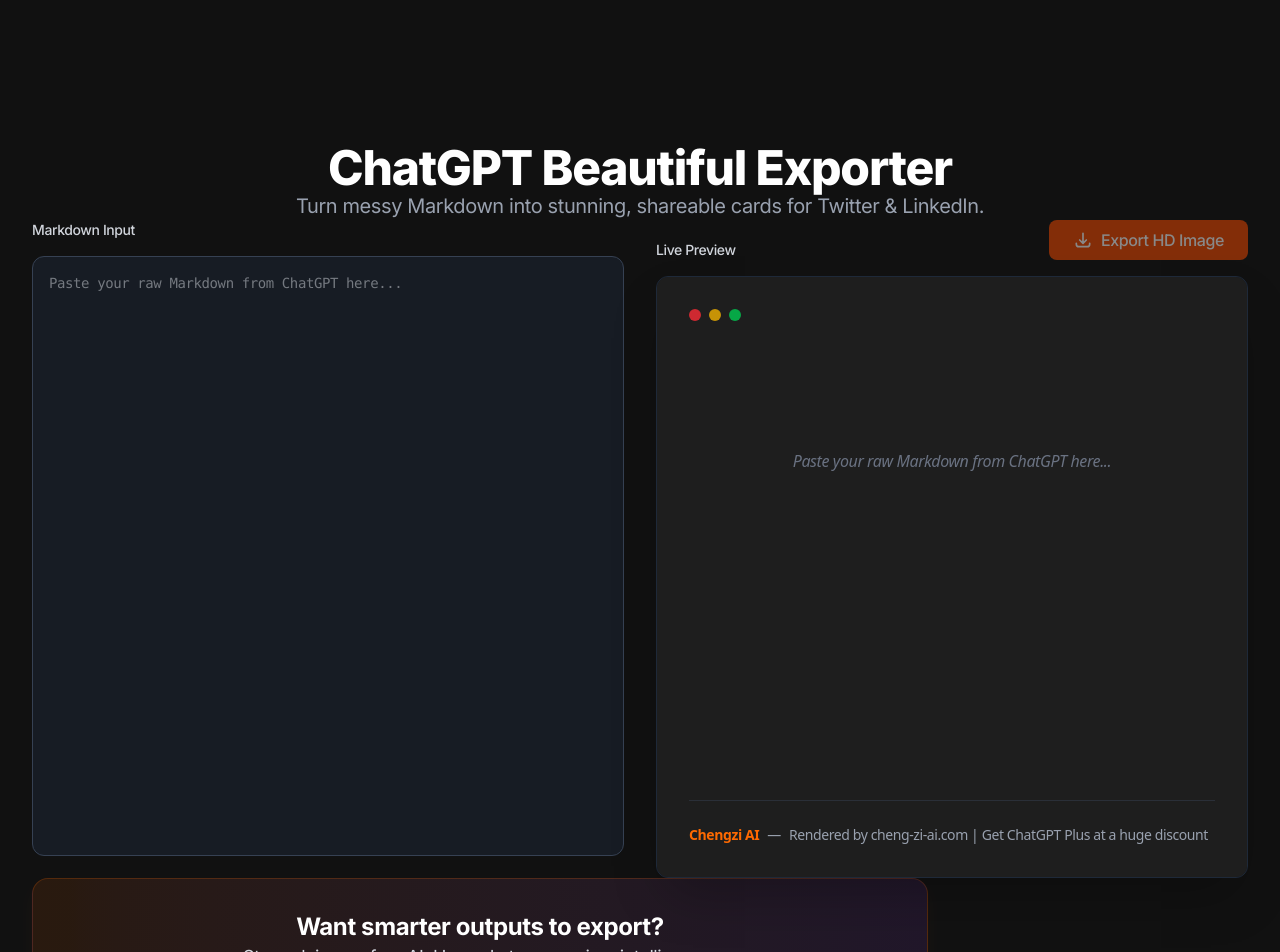
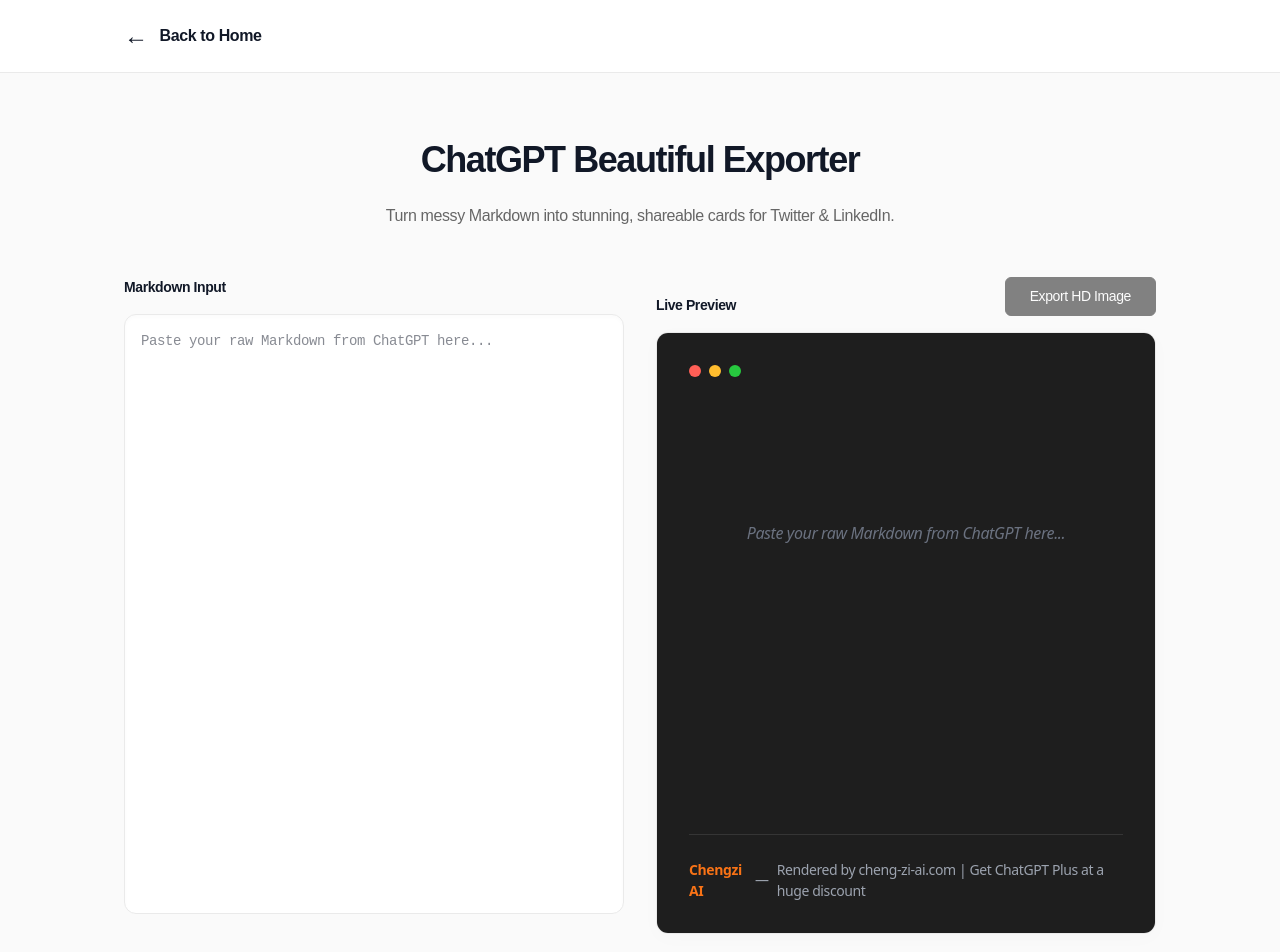
Before and after one commit to Blackdcp/chengzi-ai, a Next.js app: page /en/tools/chat-exporter in a window 1280 px wide. Shown: the top 952 px of the page. Built offline with nearby package versions, Linux system fonts and the light colour scheme.

Commit message:
fix: standardize ChatExporter UI to match ppt2pdf and fix dead product link

```diff
--- a/src/app/[lang]/tools/chat-exporter/page.tsx
+++ b/src/app/[lang]/tools/chat-exporter/page.tsx
@@ -34,9 +34,5 @@ export default async function ChatExporterPage({
   const resolvedParams = await params;
   const dict = await getDictionary(resolvedParams.lang);
 
-  return (
-    <div className="min-h-screen bg-[#111111] pt-24 pb-12">
-      <ChatExporter dict={dict} lang={resolvedParams.lang} />
-    </div>
-  );
+  return <ChatExporter dict={dict} lang={resolvedParams.lang} />;
 }
--- a/src/components/ChatExporter.tsx
+++ b/src/components/ChatExporter.tsx
@@ -18,7 +18,7 @@ export default function ChatExporter({ dict, lang }: { dict: any; lang: string }
       const dataUrl = await htmlToImage.toPng(previewRef.current, {
         quality: 1.0,
         pixelRatio: 2,
-        backgroundColor: '#1E1E1E', // Match dark theme
+        backgroundColor: '#1E1E1E',
       });
       const link = document.createElement('a');
       link.download = 'chat-export.png';
@@ -32,81 +32,125 @@ export default function ChatExporter({ dict, lang }: { dict: any; lang: string }
   };
 
   return (
-    <div className="max-w-7xl mx-auto px-4 sm:px-6 lg:px-8 py-12">
-      <div className="text-center mb-12">
-        <h1 className="text-4xl font-extrabold tracking-tight text-white sm:text-5xl">
+    <div style={{ minHeight: "100vh", background: "#fafafa", fontFamily: "sans-serif" }}>
+      {/* Standardized Header */}
+      <header style={{ background: "#ffffff", borderBottom: "1px solid #eaeaea", padding: "12px 0", position: "sticky", top: 0, zIndex: 50 }}>
+        <div style={{ maxWidth: 1080, margin: "0 auto", padding: "0 24px", display: "flex", alignItems: "center", justifyContent: "space-between", height: "48px" }}>
+          <Link href={`/${lang}`} style={{ display: "flex", alignItems: "center", gap: 12, textDecoration: "none" }}>
+             <span style={{ fontSize: 24, color: "#111827" }}>←</span>
+             <span style={{ fontSize: 16, fontWeight: 700, color: "#111827" }}>{dict.ppt2pdf?.back || (lang === 'zh' ? '返回首页' : 'Back to Home')}</span>
+          </Link>
+        </div>
+      </header>
+
+      {/* Main Content Area */}
+      <main style={{ maxWidth: 1080, margin: "60px auto", padding: "0 24px", textAlign: "center" }}>
+        <h1 style={{ fontSize: 36, fontWeight: 800, color: "#111827", marginBottom: 16, letterSpacing: "-0.04em" }}>
           {dict.tools.chatExporter.hero.title}
         </h1>
-        <p className="mt-4 text-xl text-gray-400">
+        <p style={{ fontSize: 16, color: "#666666", marginBottom: 48, lineHeight: 1.6 }}>
           {dict.tools.chatExporter.hero.subtitle}
         </p>
-      </div>
 
-      <div className="grid grid-cols-1 lg:grid-cols-2 gap-8 items-start">
+        <div style={{ display: "grid", gridTemplateColumns: "repeat(auto-fit, minmax(400px, 1fr))", gap: "32px", textAlign: "left", alignItems: "start" }}>
+
           {/* Left Side: Input */}
-        <div className="flex flex-col gap-4">
-          <label className="text-sm font-medium text-gray-300">Markdown Input</label>
+          <div style={{ display: "flex", flexDirection: "column", gap: "16px" }}>
+            <label style={{ fontSize: 14, fontWeight: 600, color: "#111827" }}>Markdown Input</label>
             <textarea
-            className="w-full h-[600px] p-4 bg-gray-800/50 border border-gray-700 rounded-xl text-gray-300 focus:ring-2 focus:ring-orange-500 focus:border-transparent font-mono text-sm resize-none"
+              style={{
+                width: "100%",
+                height: "600px",
+                padding: "16px",
+                background: "#ffffff",
+                border: "1px solid #eaeaea",
+                borderRadius: "12px",
+                color: "#111827",
+                fontFamily: "monospace",
+                fontSize: "14px",
+                resize: "none",
+                outline: "none",
+                boxShadow: "inset 0 2px 4px rgba(0,0,0,0.02)",
+                transition: "border-color 0.2s"
+              }}
               placeholder={dict.tools.chatExporter.editor.placeholder}
               value={markdown}
               onChange={(e) => setMarkdown(e.target.value)}
+              onFocus={(e) => e.target.style.borderColor = "#1677ff"}
+              onBlur={(e) => e.target.style.borderColor = "#eaeaea"}
             />
           </div>
 
           {/* Right Side: Preview & Export */}
-        <div className="flex flex-col gap-4">
-          <div className="flex justify-between items-end">
-            <label className="text-sm font-medium text-gray-300">{dict.tools.chatExporter.editor.previewTitle}</label>
+          <div style={{ display: "flex", flexDirection: "column", gap: "16px" }}>
+            <div style={{ display: "flex", justifyContent: "space-between", alignItems: "flex-end" }}>
+              <label style={{ fontSize: 14, fontWeight: 600, color: "#111827" }}>{dict.tools.chatExporter.editor.previewTitle}</label>
               <button
                 onClick={handleDownload}
                 disabled={isGenerating || !markdown}
-              className="px-6 py-2 bg-orange-600 hover:bg-orange-700 text-white rounded-lg font-medium transition-colors disabled:opacity-50 disabled:cursor-not-allowed flex items-center gap-2"
+                className="vercel-button"
+                style={{
+                  padding: "8px 24px",
+                  fontSize: "14px",
+                  fontWeight: 500,
+                  opacity: (isGenerating || !markdown) ? 0.5 : 1,
+                  cursor: (isGenerating || !markdown) ? "not-allowed" : "pointer",
+                  display: "flex",
+                  alignItems: "center",
+                  gap: "8px"
+                }}
               >
-              {isGenerating ? (
-                <svg className="animate-spin h-5 w-5 text-white" xmlns="http://www.w3.org/2000/svg" fill="none" viewBox="0 0 24 24">
-                  <circle className="opacity-25" cx="12" cy="12" r="10" stroke="currentColor" strokeWidth="4"></circle>
-                  <path className="opacity-75" fill="currentColor" d="M4 12a8 8 0 018-8V0C5.373 0 0 5.373 0 12h4zm2 5.291A7.962 7.962 0 014 12H0c0 3.042 1.135 5.824 3 7.938l3-2.647z"></path>
-                </svg>
-              ) : (
-                <svg className="w-5 h-5" fill="none" stroke="currentColor" viewBox="0 0 24 24"><path strokeLinecap="round" strokeLinejoin="round" strokeWidth={2} d="M4 16v1a3 3 0 003 3h10a3 3 0 003-3v-1m-4-4l-4 4m0 0l-4-4m4 4V4" /></svg>
-              )}
-              {dict.tools.chatExporter.editor.downloadImage}
+                {isGenerating ? dict.tools.chatExporter.editor.downloading : dict.tools.chatExporter.editor.downloadImage}
               </button>
             </div>
 
             {/* Render Area Wrapper for clipping */}
-          <div className="w-full bg-gray-900 border border-gray-800 rounded-xl overflow-hidden shadow-2xl">
+            <div style={{
+              width: "100%",
+              background: "#ffffff",
+              border: "1px solid #eaeaea",
+              borderRadius: "12px",
+              overflow: "hidden",
+              boxShadow: "0 4px 20px rgba(0,0,0,0.02)"
+            }}>
               {/* THIS is the div that gets captured */}
               <div
                 ref={previewRef}
-              className="bg-[#1E1E1E] text-gray-200 p-8 min-h-[600px] flex flex-col relative"
-              style={{ fontFamily: "system-ui, -apple-system, sans-serif" }}
+                style={{
+                  background: "#1E1E1E",
+                  color: "#e5e7eb",
+                  padding: "32px",
+                  minHeight: "600px",
+                  display: "flex",
+                  flexDirection: "column",
+                  position: "relative",
+                  fontFamily: "system-ui, -apple-system, sans-serif"
+                }}
               >
                 {/* macOS style Window Buttons */}
-              <div className="flex gap-2 mb-6">
-                <div className="w-3 h-3 rounded-full bg-red-500/80"></div>
-                <div className="w-3 h-3 rounded-full bg-yellow-500/80"></div>
-                <div className="w-3 h-3 rounded-full bg-green-500/80"></div>
+                <div style={{ display: "flex", gap: "8px", marginBottom: "24px" }}>
+                  <div style={{ width: 12, height: 12, borderRadius: "50%", background: "#ff5f56" }}></div>
+                  <div style={{ width: 12, height: 12, borderRadius: "50%", background: "#ffbd2e" }}></div>
+                  <div style={{ width: 12, height: 12, borderRadius: "50%", background: "#27c93f" }}></div>
                 </div>
 
                 {/* Markdown Content */}
-              <div className="prose prose-invert prose-orange max-w-none flex-grow">
+                <div className="prose prose-invert prose-orange max-w-none" style={{ flexGrow: 1 }}>
                   {markdown ? (
                     <ReactMarkdown remarkPlugins={[remarkGfm]}>
                       {markdown}
                     </ReactMarkdown>
                   ) : (
-                  <div className="text-gray-500 italic flex h-full items-center justify-center pt-32">
+                    <div style={{ color: "#6b7280", fontStyle: "italic", height: "100%", display: "flex", alignItems: "center", justifyContent: "center", paddingTop: "120px" }}>
                       {dict.tools.chatExporter.editor.placeholder}
                     </div>
                   )}
                 </div>
 
                 {/* Viral Watermark */}
-              <div className="mt-12 pt-6 border-t border-gray-700/50 flex justify-between items-center text-sm">
-                <div className="flex items-center gap-2 text-gray-400">
-                  <span className="font-semibold text-orange-500">Chengzi AI</span>
+                <div style={{ marginTop: "48px", paddingTop: "24px", borderTop: "1px solid rgba(255,255,255,0.1)", display: "flex", justifyContent: "space-between", alignItems: "center", fontSize: "14px" }}>
+                  <div style={{ display: "flex", alignItems: "center", gap: "8px", color: "#9ca3af" }}>
+                    <span style={{ fontWeight: 600, color: "#f97316" }}>Chengzi AI</span>
                     <span>—</span>
                     <span>{dict.tools.chatExporter.hero.watermarkText}</span>
                   </div>
@@ -118,20 +162,23 @@ export default function ChatExporter({ dict, lang }: { dict: any; lang: string }
         </div>
 
         {/* Monetization Banner Below the Tool */}
-      <div className="mt-16 max-w-4xl mx-auto">
-        <div className="bg-gradient-to-r from-orange-500/10 to-purple-500/10 border border-orange-500/20 rounded-2xl p-8 text-center shadow-lg shadow-orange-500/5">
-          <h2 className="text-2xl font-bold text-white mb-4">Want smarter outputs to export?</h2>
-          <p className="text-gray-300 mb-6 text-lg">Stop relying on free AI. Upgrade to a premium intelligence.</p>
-          <div className="flex justify-center gap-4">
-            <Link href={`/${lang}/products/gemini-pro`} className="px-6 py-3 bg-orange-600 hover:bg-orange-700 text-white rounded-lg font-medium transition">
+        <div style={{ marginTop: 80, padding: "40px", background: "#ffffff", borderRadius: "16px", boxShadow: "0 4px 20px rgba(0,0,0,0.02)", border: "1px solid #eaeaea" }}>
+          <h2 style={{ fontSize: 24, fontWeight: 700, color: "#111827", marginBottom: 16, letterSpacing: "-0.02em" }}>
+            Want smarter outputs to export?
+          </h2>
+          <p style={{ fontSize: 16, color: "#666666", marginBottom: 32 }}>
+            Stop relying on free AI. Upgrade to a premium intelligence.
+          </p>
+          <div style={{ display: "flex", justifyContent: "center", gap: "16px", flexWrap: "wrap" }}>
+            <Link href={`/${lang}/products/gemini-pro`} className="vercel-button" style={{ padding: "12px 24px", fontSize: 16, textDecoration: "none" }}>
               Get Gemini Advanced ($14.99)
             </Link>
-            <Link href={`/${lang}/products/chatgpt-plus-random`} className="px-6 py-3 bg-white/10 hover:bg-white/20 text-white border border-gray-600 hover:border-gray-500 rounded-lg font-medium transition">
+            <Link href={`/${lang}/products/account`} className="vercel-button-secondary" style={{ padding: "12px 24px", fontSize: 16, textDecoration: "none" }}>
               Get ChatGPT Plus
             </Link>
           </div>
         </div>
-      </div>
+      </main>
     </div>
   );
 }
```
Lines whose indentation alone changed are shown as unchanged.
